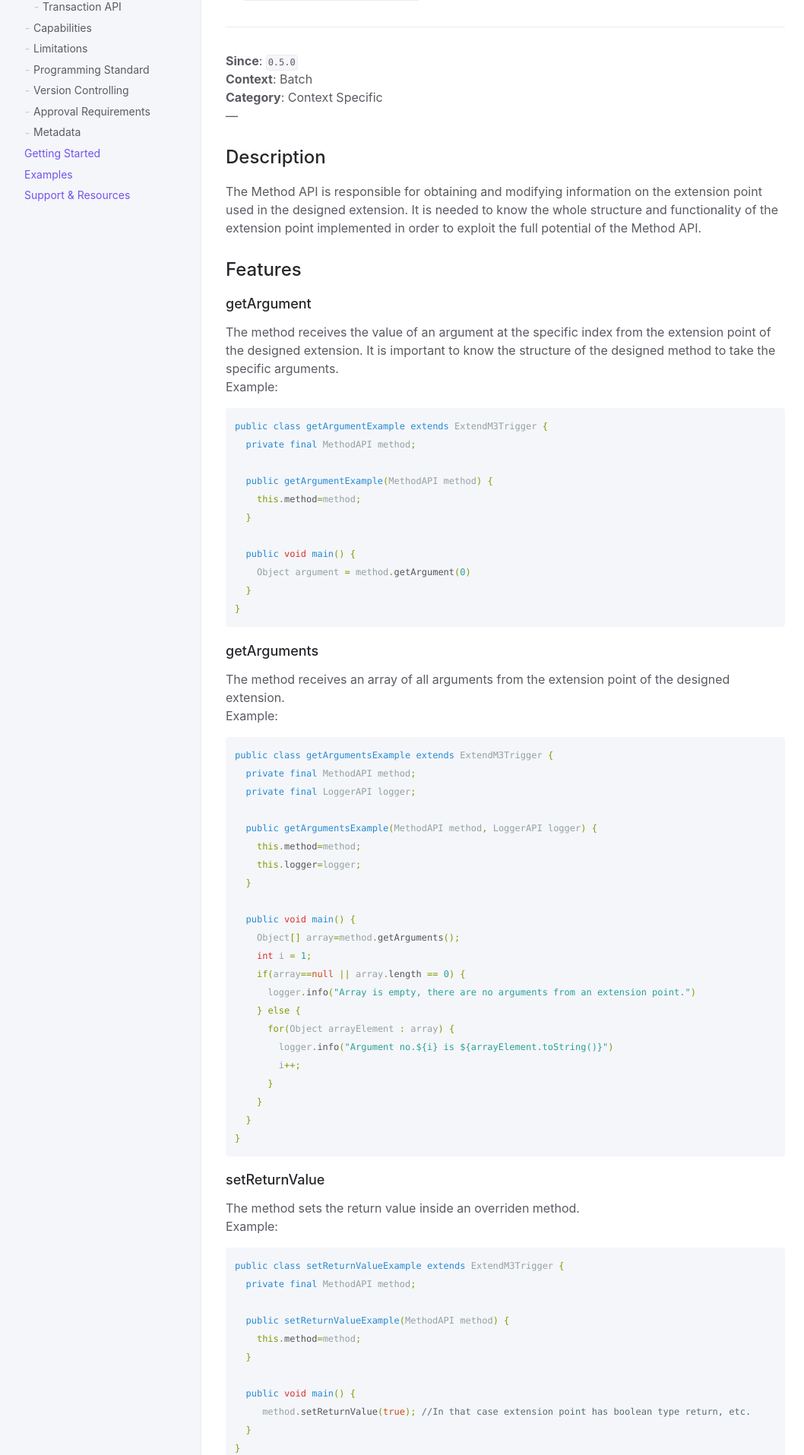
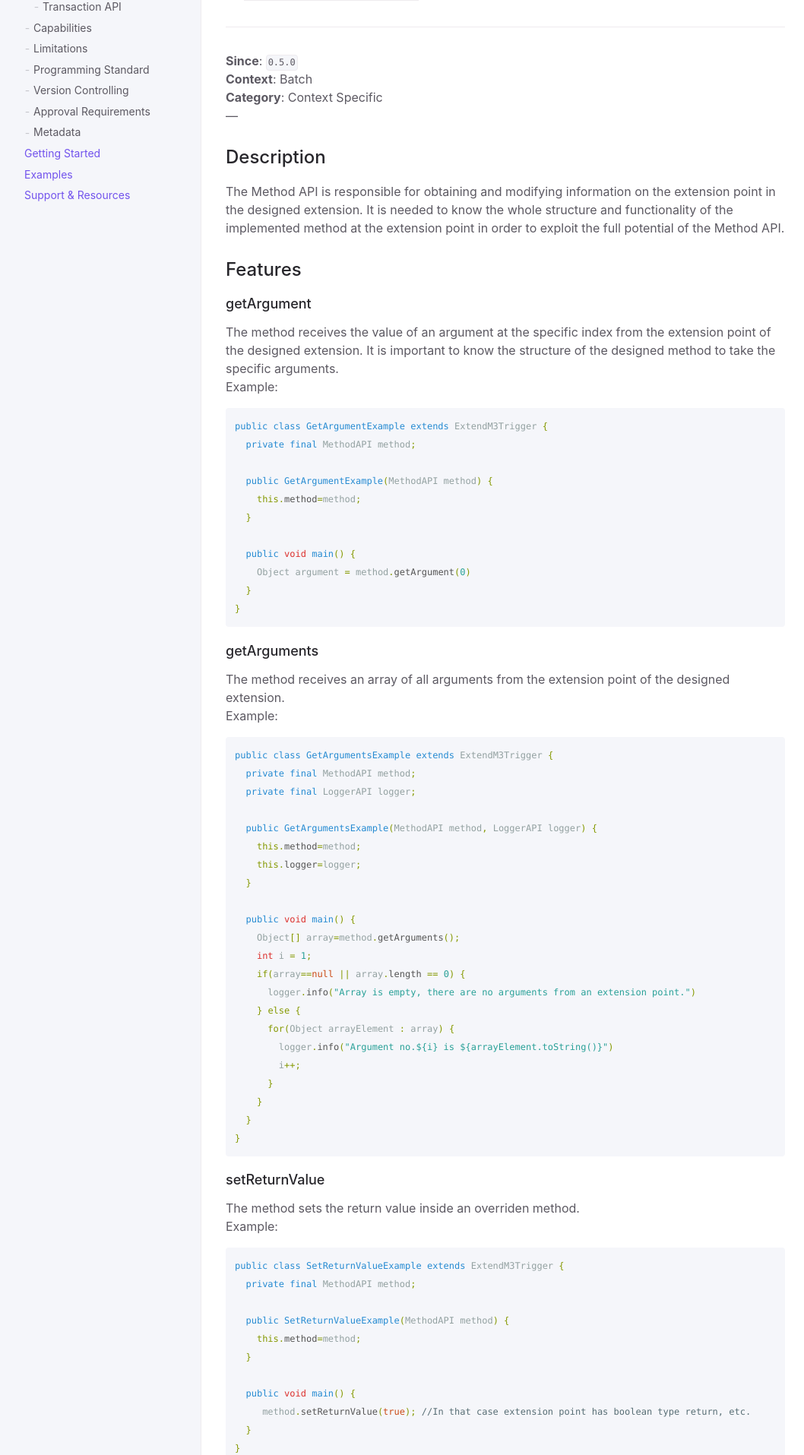
Before and after one commit to infor-cloud/xtendm3, a Jekyll site: the page built from docs/documentation/api-specification/method-api.md, in a window 1280 px wide. Shown: the part 527-2442 px from the top of the page at 76% size, without its empty margins (107-1165 px from the left). Built offline with Jekyll 4.4.1, drawn with Linux system fonts in a browser that asks for light colours; some of the changed text lies outside the part shown.

Commit message:
M3EXT-173
Minor doc and example structure update

````diff
--- a/docs/documentation/api-specification/method-api.md
+++ b/docs/documentation/api-specification/method-api.md
@@ -26,7 +26,7 @@ Checklist for requesting approval for your extensions.
 **Category**: Context Specific
 ---
 ## Description
-The Method API is responsible for obtaining and modifying information on the extension point used in the designed extension. It is needed to know the whole structure and functionality of the extension point implemented in order to exploit the full potential of the Method API.
+The Method API is responsible for obtaining and modifying information on the extension point in the designed extension. It is needed to know the whole structure and functionality of the implemented method at the extension point in order to exploit the full potential of the Method API.
 
 ## Features
 
@@ -36,10 +36,10 @@ The method receives the value of an argument at the specific index from the exte
 Example:
 
 ```groovy
-public class getArgumentExample extends ExtendM3Trigger {
+public class GetArgumentExample extends ExtendM3Trigger {
   private final MethodAPI method;
 
-  public getArgumentExample(MethodAPI method) {
+  public GetArgumentExample(MethodAPI method) {
     this.method=method;
   }
 
@@ -55,11 +55,11 @@ The method receives an array of all arguments from the extension point of the de
 Example:
 
 ```groovy
-public class getArgumentsExample extends ExtendM3Trigger {
+public class GetArgumentsExample extends ExtendM3Trigger {
   private final MethodAPI method;
   private final LoggerAPI logger;
 
-  public getArgumentsExample(MethodAPI method, LoggerAPI logger) {
+  public GetArgumentsExample(MethodAPI method, LoggerAPI logger) {
     this.method=method;
     this.logger=logger;
   }
@@ -85,10 +85,10 @@ The method sets the return value inside an overriden method.
 Example:
 
 ```groovy
-public class setReturnValueExample extends ExtendM3Trigger {
+public class SetReturnValueExample extends ExtendM3Trigger {
   private final MethodAPI method;
 
-  public setReturnValueExample(MethodAPI method) {
+  public SetReturnValueExample(MethodAPI method) {
     this.method=method;
   }
 
@@ -105,10 +105,10 @@ The method gets the value returned from an overriden method.
 Example:
 
 ```groovy
-public class getReturnValueExample extends ExtendM3Trigger {
+public class GetReturnValueExample extends ExtendM3Trigger {
   private final MethodAPI method;
 
-  public getReturnValueExample(MethodAPI method) {
+  public GetReturnValueExample(MethodAPI method) {
     this.method=method;
   }
 
@@ -123,10 +123,10 @@ Similar to the getReturnValue with the difference, that it will always get the o
 Example:
 
 ```groovy
-public class getOriginalReturnValueExample extends ExtendM3Trigger {
+public class GetOriginalReturnValueExample extends ExtendM3Trigger {
   private final MethodAPI method;
 
-  public getOriginalReturnValueExample(MethodAPI method) {
+  public GetOriginalReturnValueExample(MethodAPI method) {
     this.method=method;
   }
 
````
